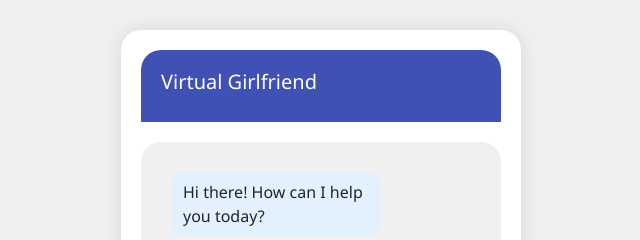
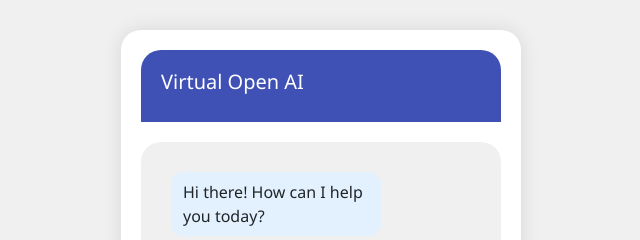
Before and after one commit to RohanSakthivel/VirtualAIfriend, a website: page public/index.html in a window 1280 px wide. Shown: the part 129-369 px from the top of the page, 319-959 px from the left. Drawn offline with nearby package versions, Linux system fonts and the light colour scheme.

Commit message:
Update index.html

```diff
--- a/public/index.html
+++ b/public/index.html
@@ -99,7 +99,7 @@
 <body>
     <div class="phone-container">
         <div class="upper-card" id="upperCard">
-            <h5>Virtual Girlfriend</h5>
+            <h5>Virtual Open AI</h5>
         </div>
         <div class="screen" style="display: block;">
             <div class="chat-box" id="chat-box">
```
